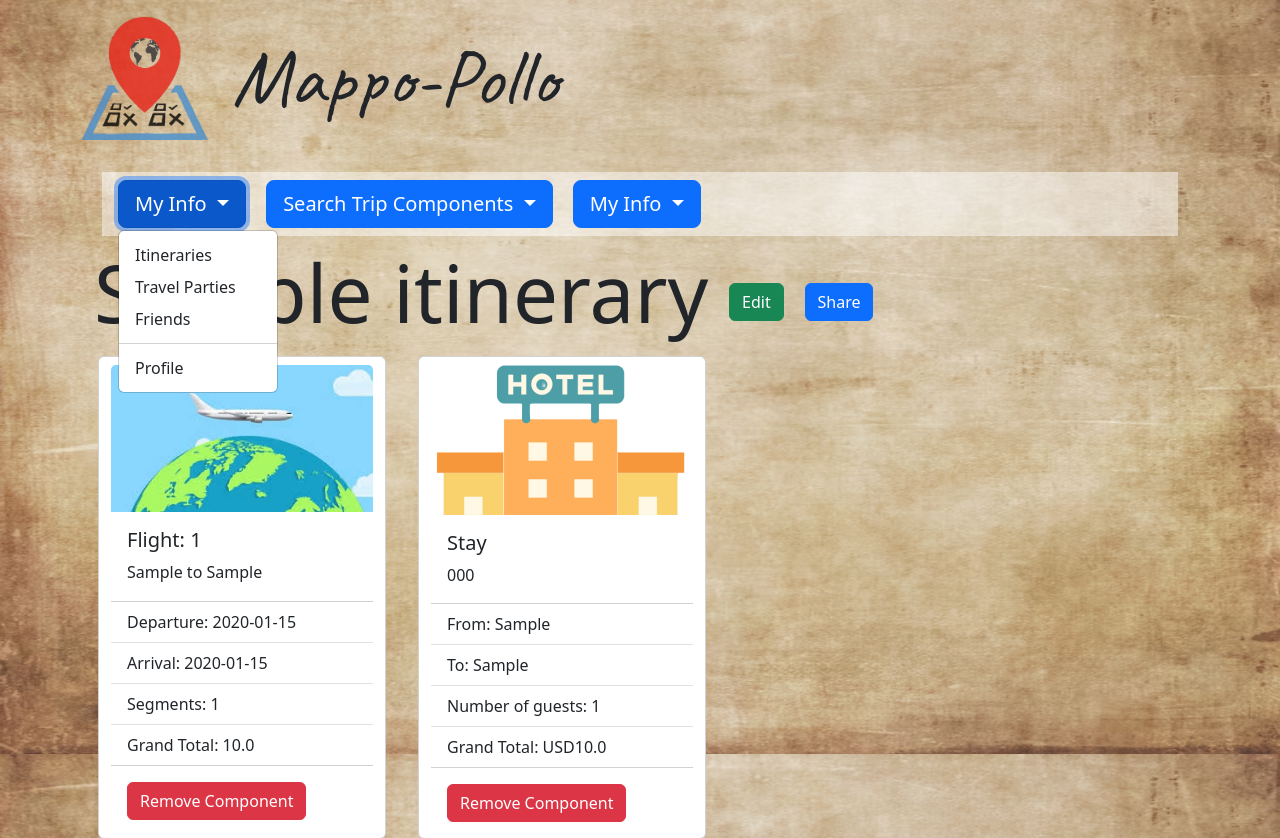
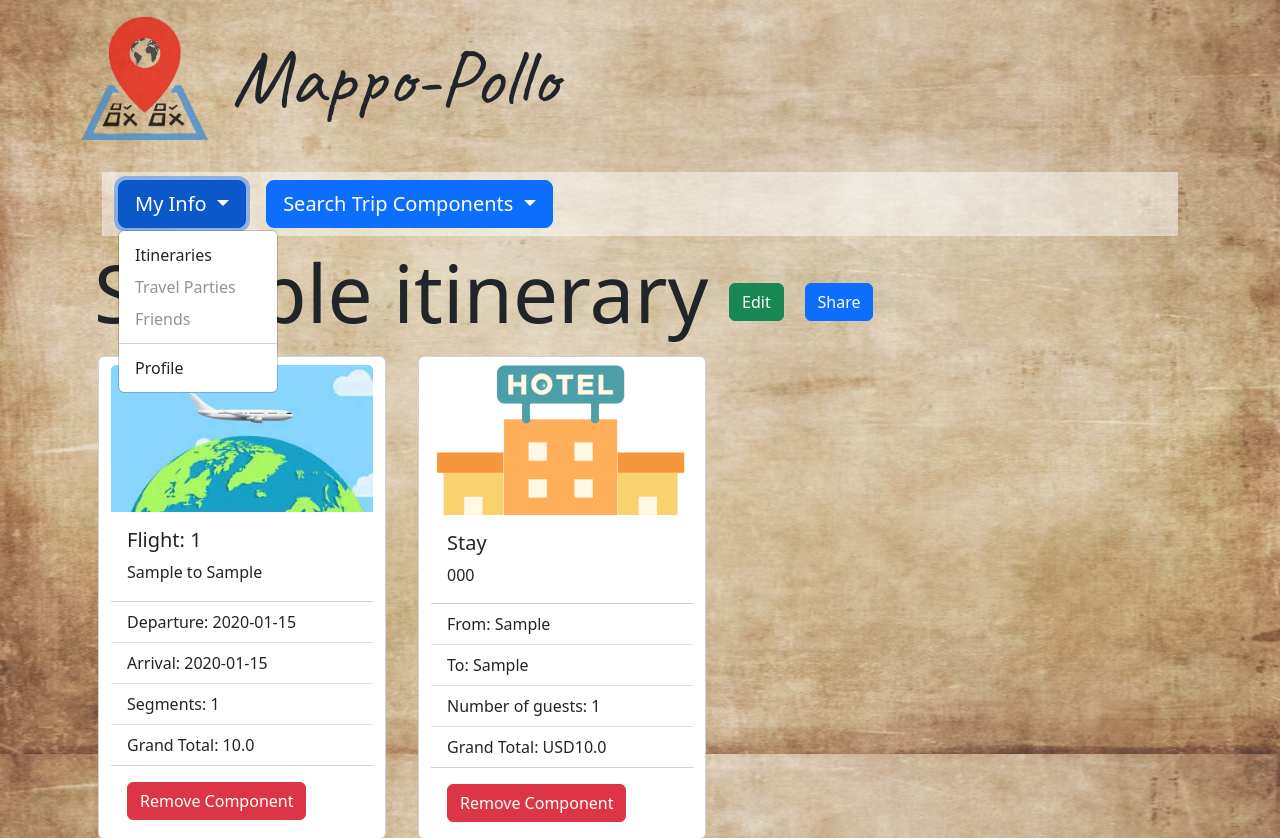
Before and after one commit to biggd3210/capstone-1, a Flask app: page /itineraries/1/view in a window 1280 px wide, after a click on "My Info". Shown: the part 46-884 px from the top of the page. Run offline with Flask 3, Linux system fonts and the light colour scheme; tables that the repository leaves empty hold one stand-in row (values such as "Sample post"); parts of the project's set-up code (start-up, migrations or seed data) failed here and were passed over; some libraries are stand-ins or nearby versions.

Commit message:
change profile edit route in nav button. removed unused buttons in internal nav

```diff
--- a/app.py
+++ b/app.py
@@ -370,7 +370,7 @@ def share_itinerary():
 
 #----------- Search Routes -------------
 
-@app.route('/flights/search', methods=['POST'])
+@app.route('/flights/search', methods=['GET', 'POST'])
 def search_flights():
     """Show form for searching flights, return results from API"""
 
@@ -392,8 +392,7 @@ def search_flights():
 
         if form.returnDate.data != None:
             params['returnDate'] = format_date(form.returnDate.data)
-        # if form.time.data != None:
-        #     params['time'] = format_time(form.time.data)
+
 
         resp = search_available_flights(params)
         itineraries = g.user.itineraries
@@ -444,11 +443,6 @@ def search_rooms():
     try:
         offers = search_hotel_offers(params)
         offer = format_room_data(offers)
-        print('---------')
-        print('offer is ', offer)
-        print('----------')
-        print('offers is ', offers)
-        print('---------')
         return jsonify(offer)
     except:
         offer = {"message": "Sorry, there are no available rooms at this hotel."}
--- a/templates/base.html
+++ b/templates/base.html
@@ -30,7 +30,7 @@
             <li><a href="/login">Log in</a></li>
             {% else %}
             <li>
-              <a href="/users/{{ g.user.id }}">
+              <a href="/users/profile">
                 <img src="/static/images/user_logo.png" alt="{{ g.user.username }}">
               </a>
             </li>
--- a/templates/internal_nav.html
+++ b/templates/internal_nav.html
@@ -7,8 +7,8 @@
                 </button>
                 <ul class="dropdown-menu">
                 <li><a class="dropdown-item" href="/itineraries">Itineraries</a></li>
-                <li><a class="dropdown-item" href="#">Travel Parties</a></li>
-                <li><a class="dropdown-item" href="#">Friends</a></li>
+                <li><a class="dropdown-item disabled" href="#">Travel Parties</a></li>
+                <li><a class="dropdown-item disabled" href="#">Friends</a></li>
                 <li><hr class="dropdown-divider"></li>
                 <li><a class="dropdown-item" href="/users/profile">Profile</a></li>
                 </ul>
@@ -25,17 +25,6 @@
                 <li><a class="dropdown-item disabled" aria-disabled="true" href="#">Activities</a></li>
                 </ul>
             </div>
-            <div class="btn-group px-2">
-                <button type="button" class="btn btn-primary btn-lg dropdown-toggle" data-bs-toggle="dropdown" aria-expanded="false">
-                My Info
-                </button>
-                <ul class="dropdown-menu">
-                <li><a class="dropdown-item" href="#">Itineraries</a></li>
-                <li><a class="dropdown-item disabled" aria-disabled="true" href="#">Travel Parties</a></li>
-                <li><a class="dropdown-item disabled" aria-disabled="true" href="#">Friends</a></li>
-                <li><hr class="dropdown-divider"></li>
-                </ul>
-            </div>
         </div>
 
     </div>
```
